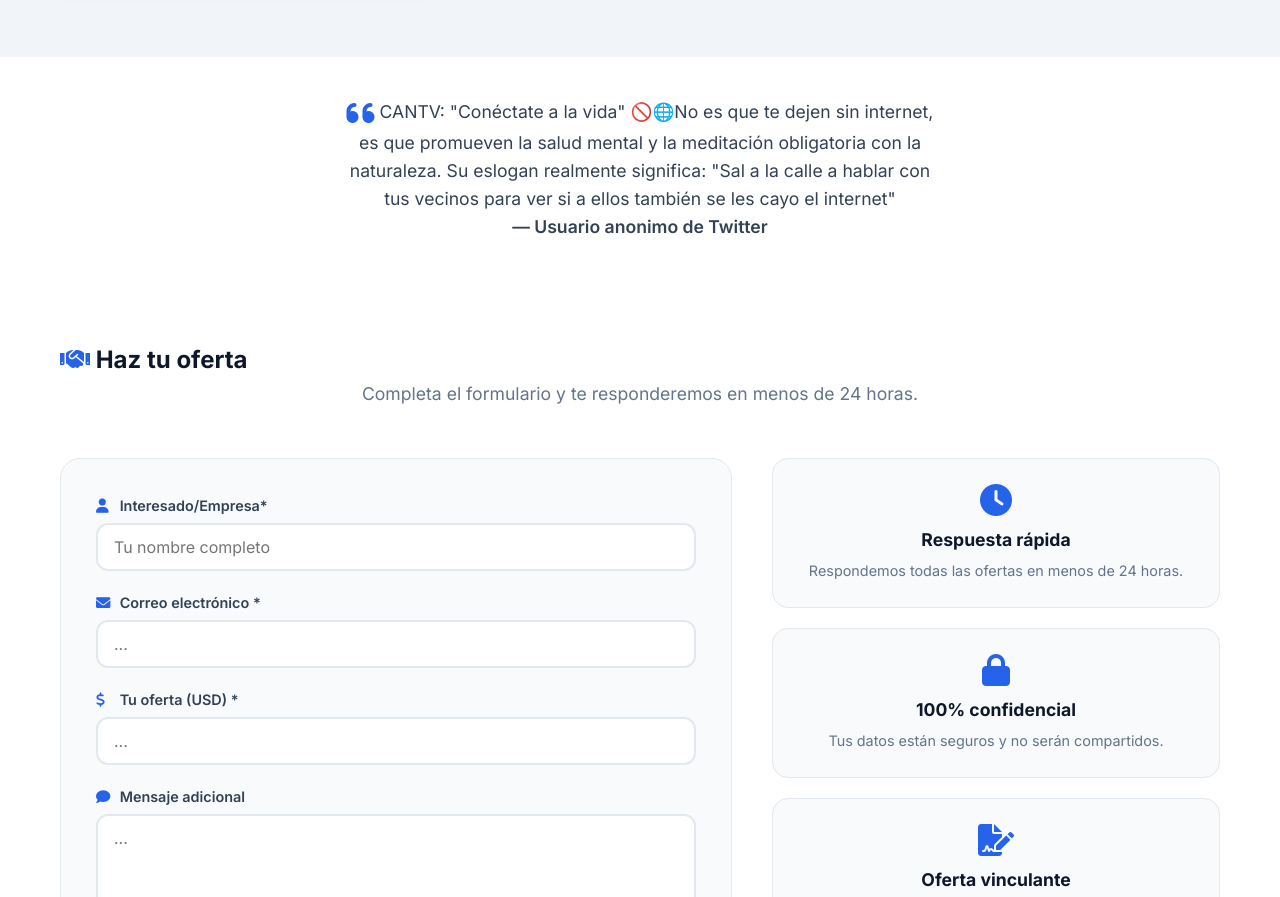
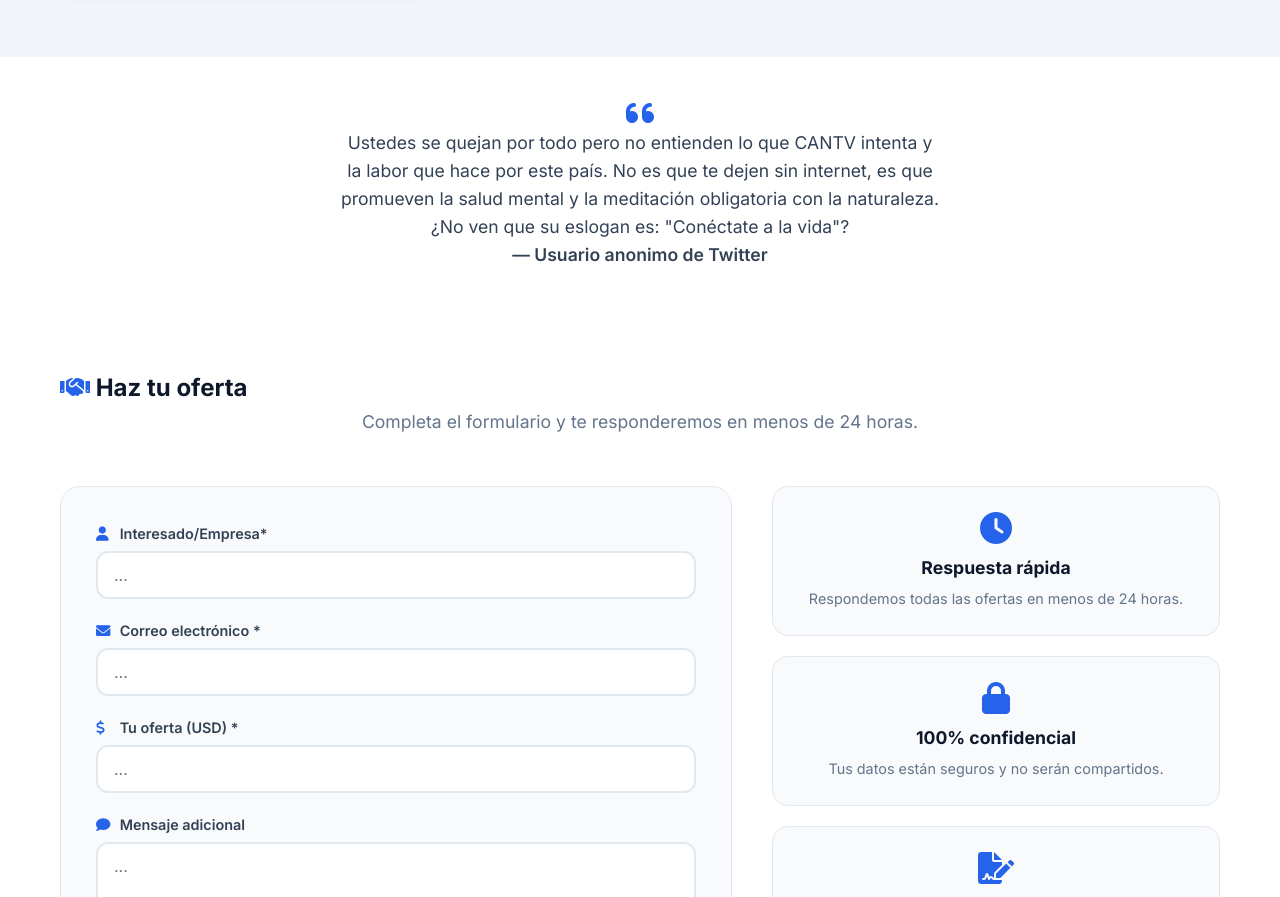
Before and after one commit to Entidad-de-Datos-Integrados/sincobertura-web, a plain HTML site: page index.html in a window 1280 px wide. Shown: the part 2296-3193 px from the top of the page. Drawn offline with Linux system fonts and the light colour scheme.

Commit message:
Update index.html

```diff
--- a/index.html
+++ b/index.html
@@ -173,8 +173,8 @@
         <div class="container">
             <p>
                 <i class="fas fa-quote-left" style="color: #2563eb; font-size: 2rem; vertical-align: middle;"></i>
-                CANTV: "Conéctate a la vida" 🚫🌐No es que te dejen sin internet, es que promueven la salud mental y la meditación obligatoria con la naturaleza.
-                Su eslogan realmente significa: "Sal a la calle a hablar con tus vecinos para ver si a ellos también se les cayo el internet"
+                <p> Ustedes se quejan por todo pero no entienden lo que CANTV intenta y la labor que hace por este país. No es que te dejen sin internet, es que promueven la salud mental y la meditación obligatoria con la naturaleza.
+                ¿No ven que su eslogan es: "Conéctate a la vida"?
             </p>
             <p class="testimonial-author">— Usuario anonimo de Twitter</p>
         </div>
@@ -193,7 +193,7 @@
                         <label for="formName">
                             <i class="fas fa-user"></i> Interesado/Empresa*
                         </label>
-                        <input type="text" id="formName" name="name" placeholder="Tu nombre completo" required />
+                        <input type="text" id="formName" name="name" placeholder="..." required />
                     </div>
 
                     <div class="form-group">
```
